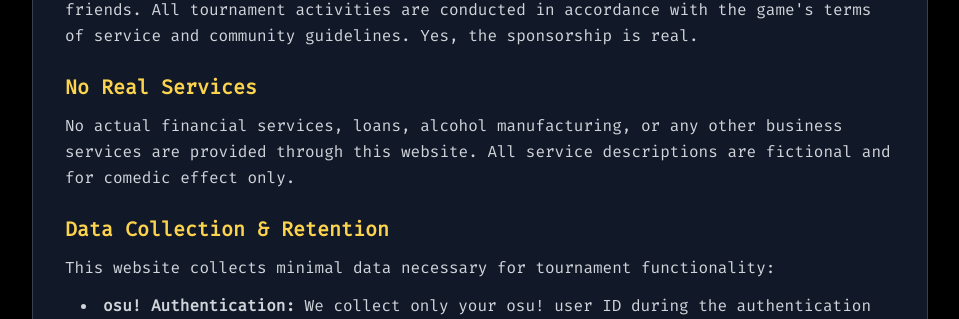
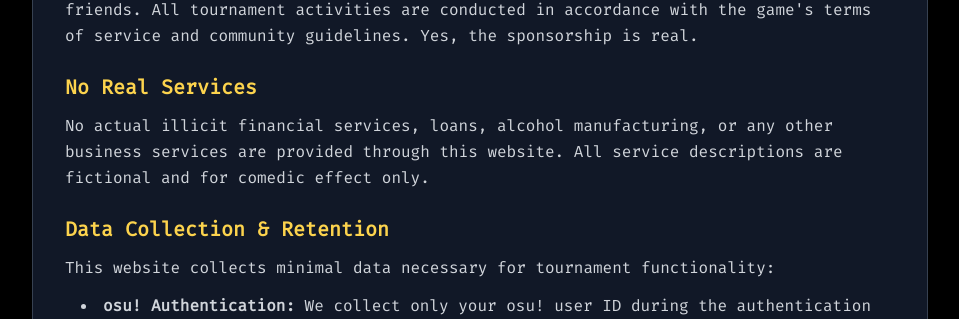
Before and after one commit to Finnduino/swef_site, a Flask app: page /legal in a window 1280 px wide. Shown: the part 919-1238 px from the top of the page, without its empty margins (160-1119 px from the left). Run offline with Flask 3, Linux system fonts and the light colour scheme; parts of the project's set-up code (start-up, migrations or seed data) failed here and were passed over.

Commit message:
specifier

```diff
--- a/app/templates/legal.html
+++ b/app/templates/legal.html
@@ -82,7 +82,7 @@
             <div>
               <h3 class="text-xl font-semibold text-yellow-300 mb-3">No Real Services</h3>
               <p>
-                No actual financial services, loans, alcohol manufacturing, or any other business services are
+                No actual illicit financial services, loans, alcohol manufacturing, or any other business services are
                 provided through this website. All service descriptions are fictional and for comedic effect only.
               </p>
             </div>
```
